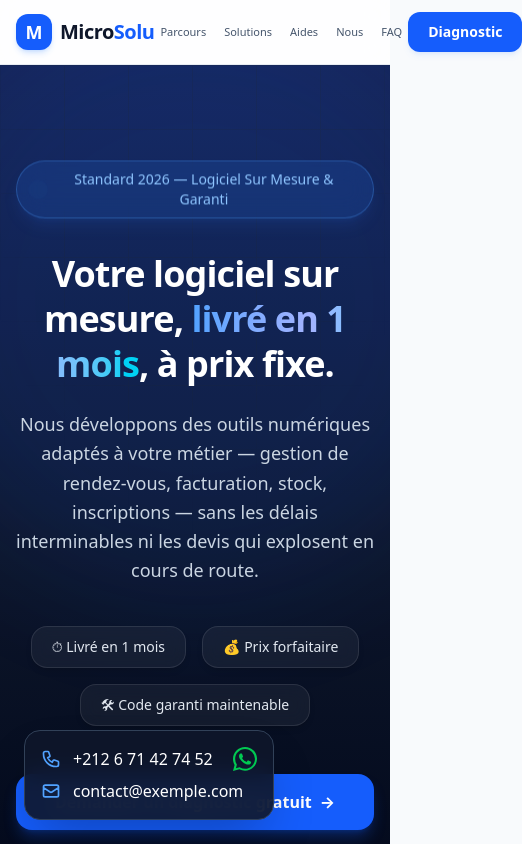
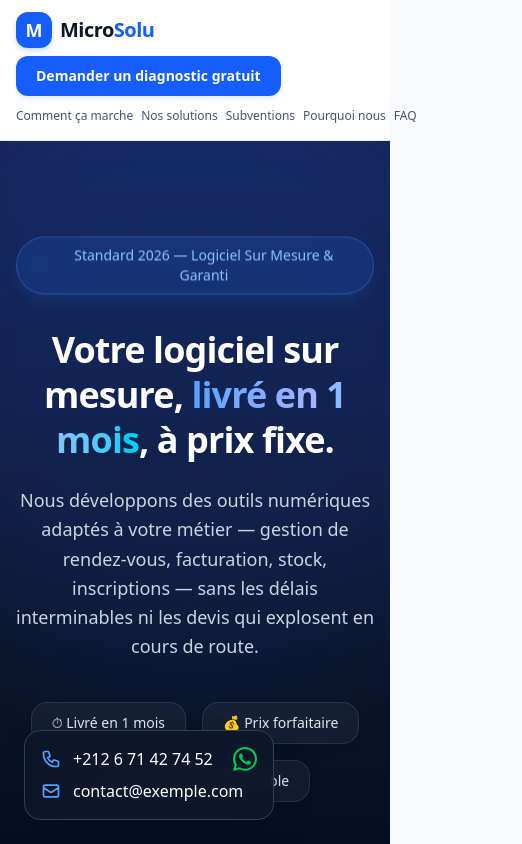
Before and after one commit to amarkarimmed-art/Micro-Solu, a Next.js app in the folder frontend/: page / in a window 390 px wide. Shown: the top 844 px of the page, 522 px wide, since content can reach past the window. Built offline with nearby package versions, Linux system fonts and the light colour scheme.

Commit message:
fix: display 5 full nav links on mobile with 2-row header

```diff
--- a/frontend/src/components/layout/Header.tsx
+++ b/frontend/src/components/layout/Header.tsx
@@ -3,7 +3,7 @@ import Link from "next/link";
 export function Header() {
   return (
     <header className="sticky top-0 z-50 bg-white/80 backdrop-blur-md border-b border-slate-200/80 transition-all duration-300">
-      <div className="max-w-7xl mx-auto px-4 sm:px-6 lg:px-8 h-16 flex items-center justify-between">
+      <div className="max-w-7xl mx-auto px-4 sm:px-6 lg:px-8 flex flex-wrap items-center justify-between gap-y-2 py-3 sm:py-0 sm:h-16">
         <Link href="/" className="flex items-center gap-2 group">
           <div className="w-9 h-9 rounded-xl bg-blue-600 text-white flex items-center justify-center font-bold text-lg shadow-md shadow-blue-500/20 transform transition-all duration-300 group-hover:scale-110 group-hover:rotate-3 group-active:scale-95">
             M
@@ -12,38 +12,34 @@ export function Header() {
             Micro<span className="text-blue-600 transition-colors duration-300 group-hover:text-blue-500">Solu</span>
           </span>
         </Link>
-        <nav className="flex items-center gap-1.5 sm:gap-6 text-[11px] sm:text-sm font-medium text-slate-600">
+        <div className="flex items-center gap-4">
+          <Link
+            href="/demands"
+            className="relative inline-flex items-center justify-center px-5 py-2.5 rounded-xl bg-blue-600 text-white font-semibold text-sm overflow-hidden group shadow-md shadow-blue-500/10 hover:shadow-lg hover:shadow-blue-500/30 transform transition-all duration-300 hover:-translate-y-0.5 active:scale-95 whitespace-nowrap"
+          >
+            {/* Shimmer overlay */}
+            <span className="absolute inset-0 w-full h-full bg-gradient-to-r from-transparent via-white/25 to-transparent -translate-x-full group-hover:animate-[shimmer_1.5s_infinite]" />
+            <span className="relative">Demander un diagnostic gratuit</span>
+          </Link>
+        </div>
+        <nav className="w-full sm:w-auto flex items-center justify-between sm:justify-end gap-2 sm:gap-6 text-sm font-medium text-slate-600 order-last sm:order-none">
           {[
-            { href: "#comment-ca-marche", label: "Parcours" },
-            { href: "#nos-solutions", label: "Solutions" },
-            { href: "#subventions", label: "Aides" },
-            { href: "#pourquoi-nous", label: "Nous" },
+            { href: "#comment-ca-marche", label: "Comment ça marche" },
+            { href: "#nos-solutions", label: "Nos solutions" },
+            { href: "#subventions", label: "Subventions" },
+            { href: "#pourquoi-nous", label: "Pourquoi nous" },
             { href: "#faq", label: "FAQ" },
           ].map((link, i) => (
             <Link
               key={i}
               href={link.href}
-              className="relative py-1 px-1.5 whitespace-nowrap hover:text-blue-600 transition-colors duration-200 group"
+              className="relative py-1 whitespace-nowrap text-xs sm:text-sm hover:text-blue-600 transition-colors duration-200 group"
             >
-              <span className="hidden sm:inline">{link.label === "Parcours" ? "Comment ça marche" : link.label === "Solutions" ? "Nos solutions" : link.label === "Aides" ? "Subventions" : link.label === "Nous" ? "Pourquoi nous" : "FAQ"}</span>
-              <span className="sm:hidden">{link.label}</span>
+              {link.label}
               <span className="absolute bottom-0 left-0 w-0 h-0.5 bg-blue-600 transition-all duration-300 group-hover:w-full" />
             </Link>
           ))}
         </nav>
-        <div className="flex items-center gap-4">
-          <Link
-            href="/demands"
-            className="relative inline-flex items-center justify-center px-5 py-2.5 rounded-xl bg-blue-600 text-white font-semibold text-sm overflow-hidden group shadow-md shadow-blue-500/10 hover:shadow-lg hover:shadow-blue-500/30 transform transition-all duration-300 hover:-translate-y-0.5 active:scale-95"
-          >
-            {/* Shimmer overlay */}
-            <span className="absolute inset-0 w-full h-full bg-gradient-to-r from-transparent via-white/25 to-transparent -translate-x-full group-hover:animate-[shimmer_1.5s_infinite]" />
-            <span className="relative">
-              <span className="hidden sm:inline">Demander un diagnostic gratuit</span>
-              <span className="sm:hidden">Diagnostic</span>
-            </span>
-          </Link>
-        </div>
       </div>
     </header>
   );
```
